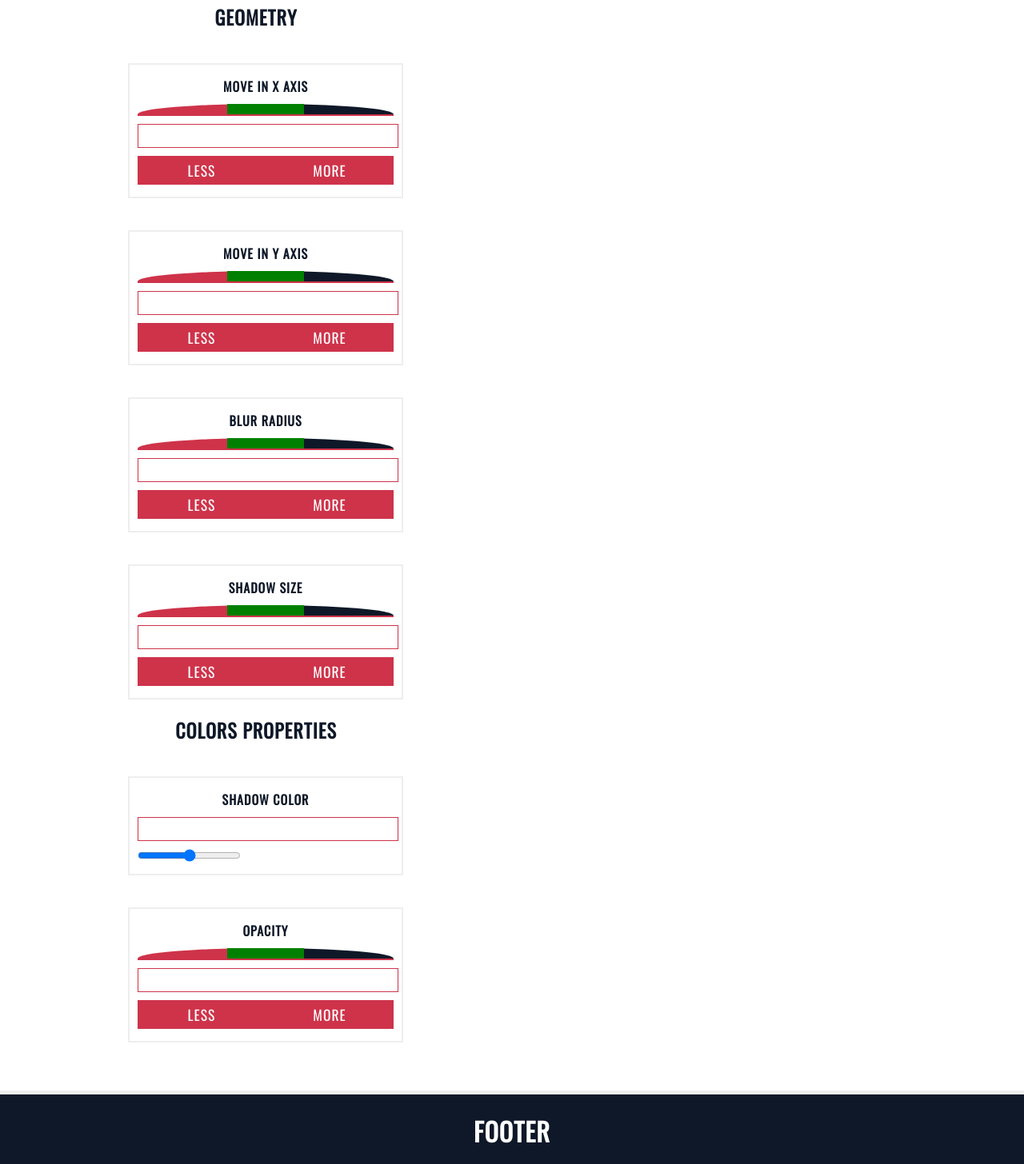
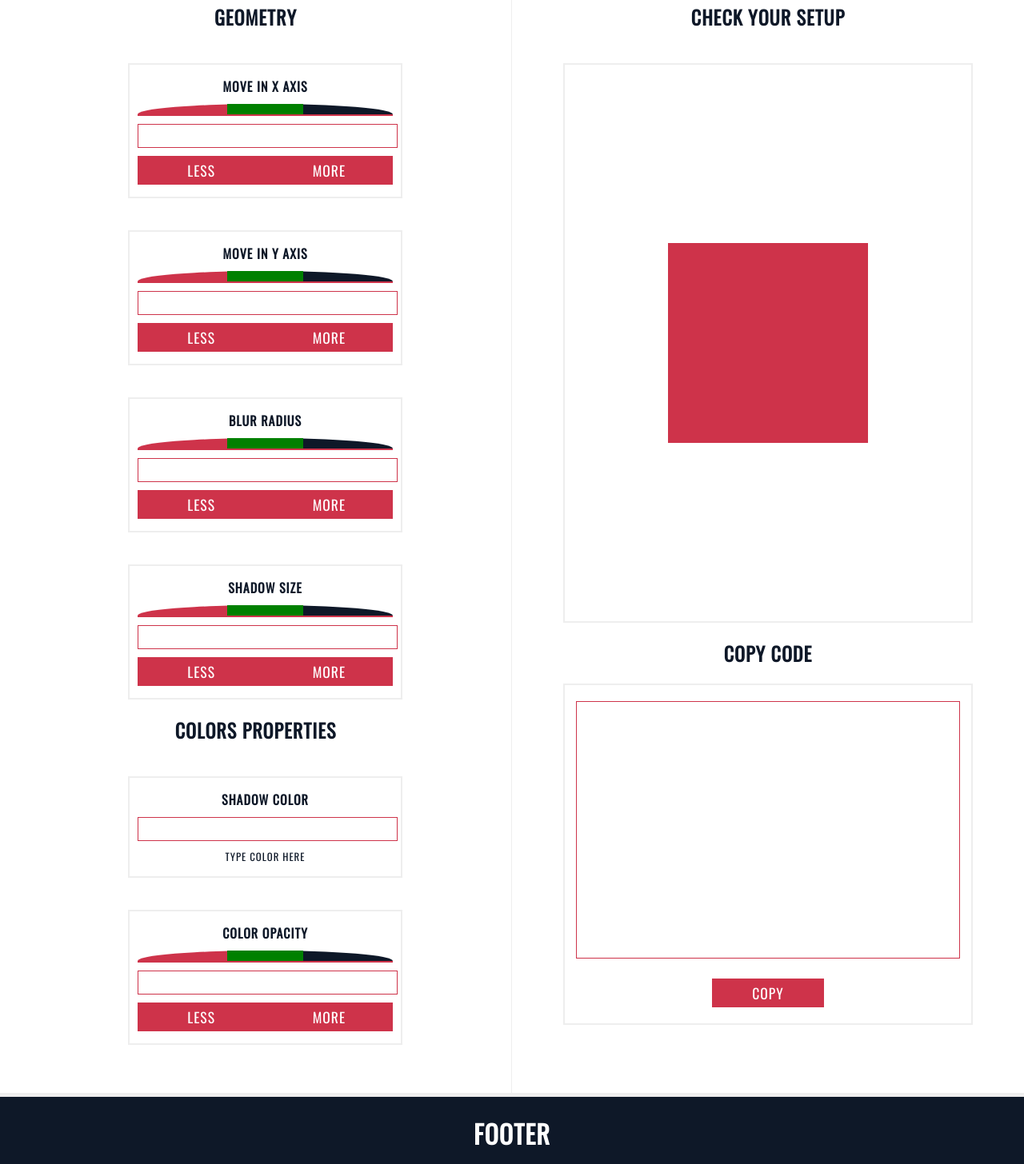
Before and after one commit to UnnamedADev/Css-Services, a website: page index.html in a window 1280 px wide. Shown: the part 577-2033 px from the top of the page at 80% size. Drawn offline with Linux system fonts and the light colour scheme.

Commit message:
v0.0.7
- Improved and finished structure of configuration, preview i code tiles in box and text shadow partials

```diff
--- a/index.html
+++ b/index.html
@@ -4,7 +4,7 @@
     <meta charset="UTF-8">
     <meta name="viewport" content="width=device-width, initial-scale=1.0">
     <meta http-equiv="X-UA-Compatible" content="ie=edge">
-    <title>v0.0.6 - Css Services</title>
+    <title>v0.0.7 - Css Services</title>
     <!-- styles -->
     <link rel="stylesheet" href="dist/styles/style.min.css">
     <!-- scripts -->
--- a/src/styles/main.scss
+++ b/src/styles/main.scss
@@ -96,6 +96,7 @@ body {
                 padding: 40px 0px;
             }
             > div:nth-of-type(1){
+                border-right: 1px solid $shadow;
                 > h1 {
                     font-size: 2em;
                 }
@@ -104,7 +105,12 @@ body {
                 }
             }
             > div:nth-of-type(2){
-                border-left: 1px solid $shadow;
+                > h1 {
+                    font-size: 2em;
+                }
+                > h2 {
+                    font-size: 1.5em;
+                }
             }
         }
     }
@@ -112,6 +118,53 @@ body {
         border-top: 5px solid $shadow;
         background: $dark;
         color: $fair;
+    }
+}
+.stPreview {
+    width: 80%;
+    height: 700px;
+    margin: 20px 10%;
+    border: 2px solid $shadow;
+    position: relative;
+    float: left;
+    box-sizing: border-box;
+    > div {
+        width: 250px;
+        height: 250px;
+        background: $special;
+        @extend %vertical-center;
+    }
+    > p {
+        @extend %vertical-center;
+        font-size: 2em;
+        color: $special;
+    }
+}
+.stCode {
+    width: 80%;
+    margin: 0px 10%;
+    border: 2px solid $shadow;
+    position: relative;
+    float: left;
+    box-sizing: border-box;
+    padding: 20px 0px;
+    > textarea {
+        width: 90%;
+        height: 300px;
+        resize: none;
+        font-family: oswald;
+        font-size: 1.4em;
+        border: 1px solid $special;
+        padding: 10px;
+    }
+    > button {
+        @extend %button;
+        @extend %title;
+        background: $special;
+        color: $fair;
+        font-size: 1.1em;
+        padding: 5px 50px;
+        margin-top: 20px;
     }
 }
 .stConf {
@@ -130,6 +183,11 @@ body {
         display: inline-block;
         font-size: 1em;
         width: 100%;
+    }
+    > p {
+        width: 100%;
+        @extend %title;
+        font-size: 0.8em;
     }
     > input[type=number]{
         outline: none;
@@ -180,6 +238,12 @@ body {
 //BOX SHADOW
 #stBox-Shadow{
     background: none;
+    >div:nth-last-of-type(2){
+        position: relative;
+        > div{
+
+        }
+    }
 }
 
 //PROGRESS
```
Also changed, not shown: dist/partials/box-shadow.html, dist/partials/text-shadow.html, dist/styles/style.min.css, 1 other file.
